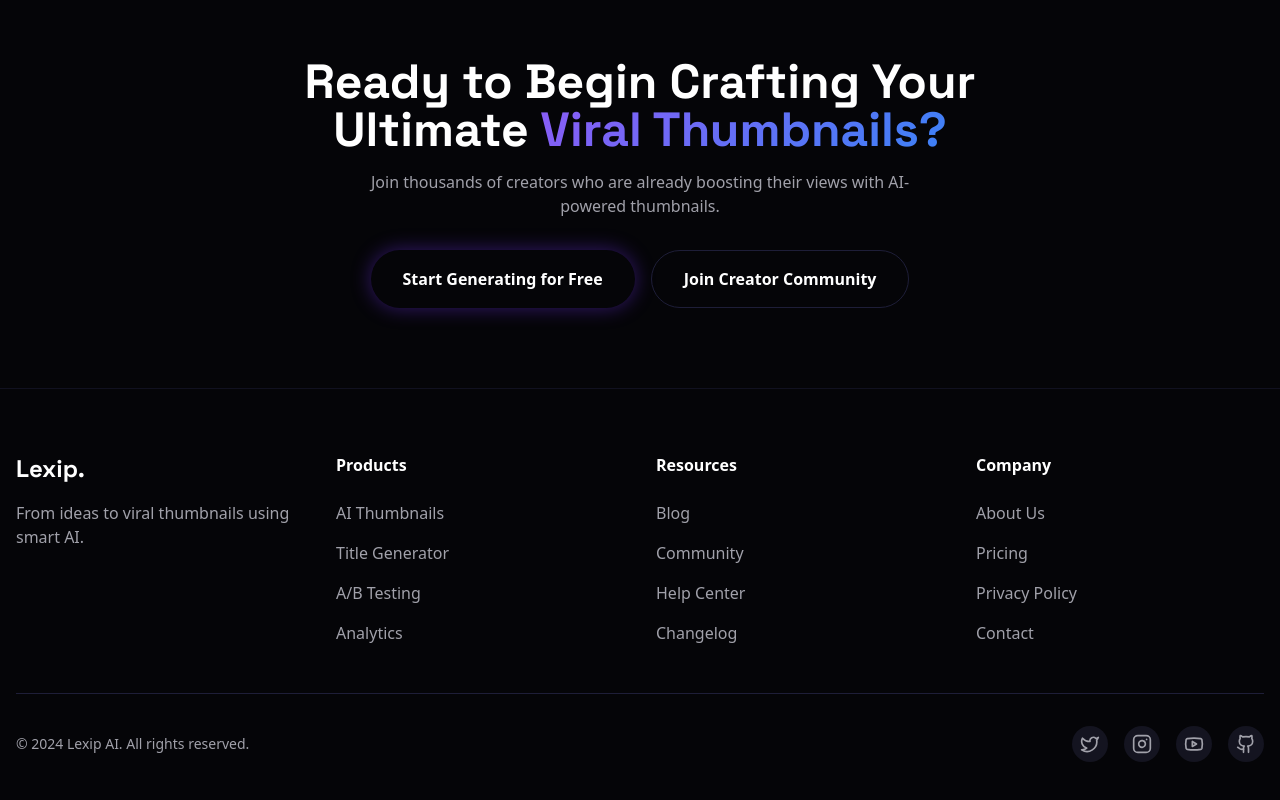
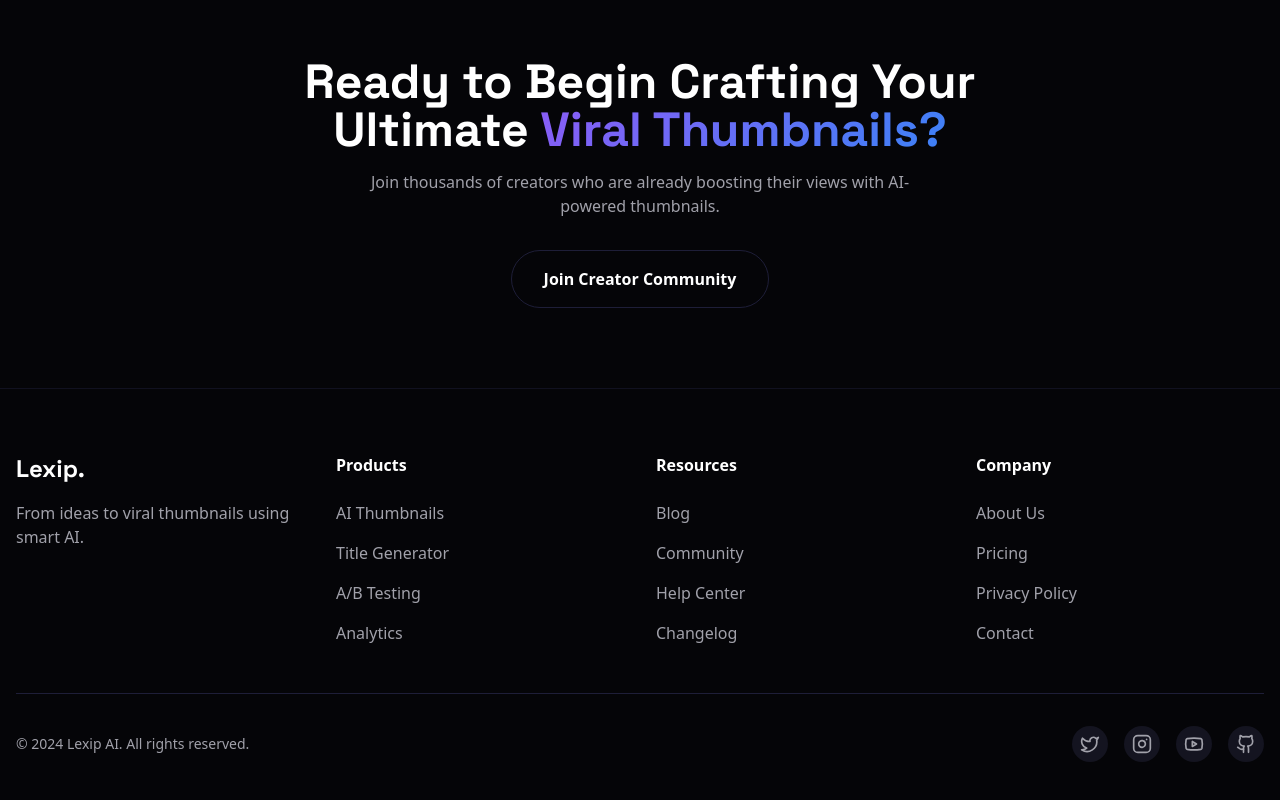
Before and after one commit to MHassan0000/Lexip, a Next.js app: page / in a window 1280 px wide. Shown: the part 3214-4014 px from the top of the page. Built offline with nearby package versions, Linux system fonts and the light colour scheme; no server answers.

Commit message:
minor ui fixes

```diff
--- a/components/sections/footer.tsx
+++ b/components/sections/footer.tsx
@@ -21,9 +21,7 @@ export function Footer() {
                             Join thousands of creators who are already boosting their views with AI-powered thumbnails.
                         </p>
                         <div className="flex justify-center gap-4 flex-wrap">
-                            <button className="px-8 py-4 rounded-full bg-primary text-white font-bold hover:bg-primary/80 transition-all transform hover:scale-105 shadow-[0_0_20px_rgba(118,51,255,0.4)]">
-                                Start Generating for Free
-                            </button>
+
                             <button className="px-8 py-4 rounded-full border border-border text-white font-bold hover:bg-surface transition-colors">
                                 Join Creator Community
                             </button>
```
